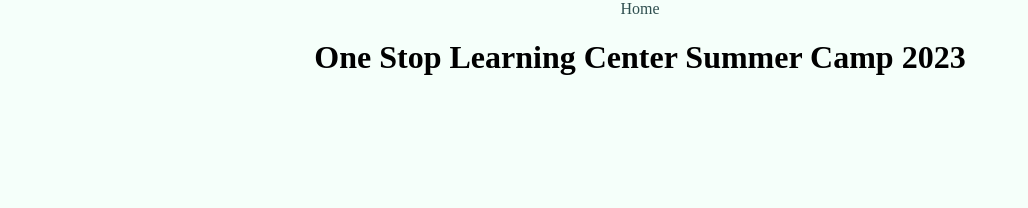
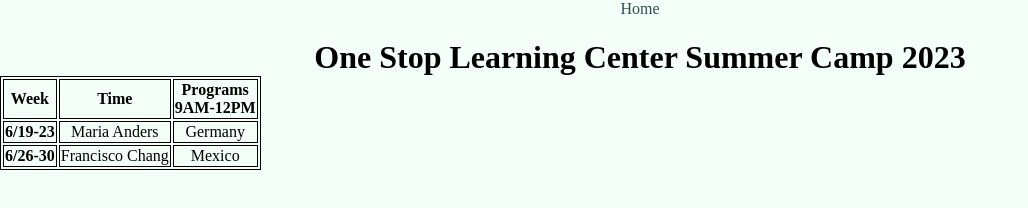
Before and after one commit to aidantian/websiteofjeff, a website: page onestoplearningcenter.html in a window 1280 px wide. Shown: the whole page, without its empty margins (0-1028 px from the left). Drawn offline with Linux system fonts and the light colour scheme.

Commit message:
added file

```diff
--- a/css/styles.css
+++ b/css/styles.css
@@ -55,3 +55,8 @@ h1{
     color: #001a22;
     font-weight: 900;
 }
+
+table, th, td {
+    border: 1px solid;
+    border-color: black;
+}
--- a/onestoplearningcenter.html
+++ b/onestoplearningcenter.html
@@ -8,5 +8,22 @@
 <body>
     <a href="index.html">Home</a>
     <h1>One Stop Learning Center Summer Camp 2023</h1>
+    <table>
+        <tr>
+            <th>Week</th>
+            <th>Time</th>
+            <th>Programs<br>9AM-12PM</th>
+        </tr>
+        <tr>
+            <th>6/19-23</th>
+            <td>Maria Anders</td>
+            <td>Germany</td>
+        </tr>
+        <tr>
+            <th>6/26-30</th>
+            <td>Francisco Chang</td>
+            <td>Mexico</td>
+        </tr>
+    </table>
 </body>
 </html>
```
